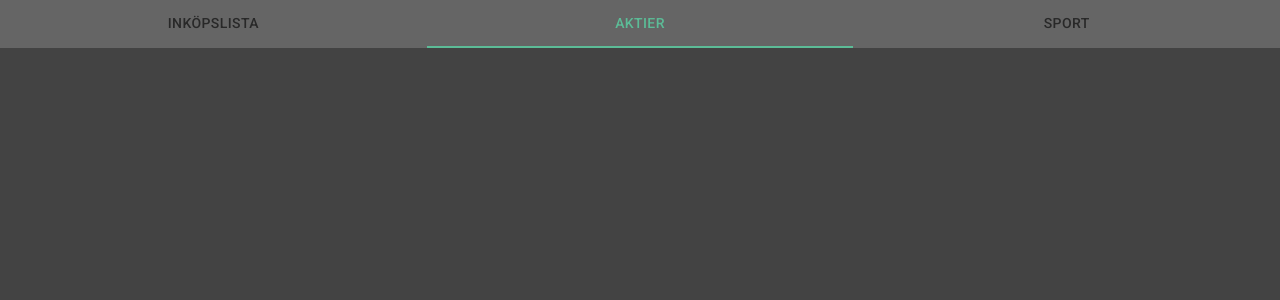
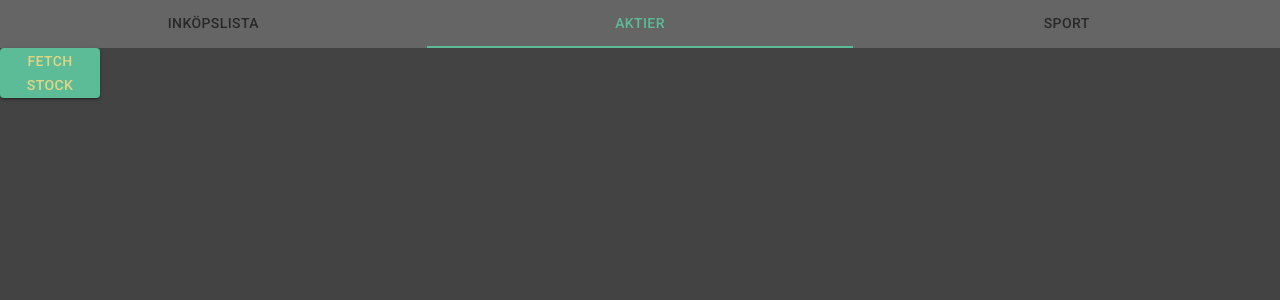
Before and after one commit to oscarstenqvist/dashboard, a React (Vite) app: page / in a window 1280 px wide. Both pictures are taken after a click on the tab "AKTIER". Shown: the top 300 px of the page. Built offline with nearby package versions, Linux system fonts and the light colour scheme.

Commit message:
Feat: added nvidia stock

```diff
--- a/package.json
+++ b/package.json
@@ -15,9 +15,12 @@
     "@fontsource/roboto": "^5.1.1",
     "@mui/icons-material": "^6.4.6",
     "@mui/material": "^6.4.6",
+    "axios": "^1.8.1",
+    "chart.js": "^4.4.8",
     "eslint-plugin-react-dom": "^1.28.0",
     "eslint-plugin-react-x": "^1.28.0",
     "react": "^19.0.0",
+    "react-chartjs-2": "^5.3.0",
     "react-dom": "^19.0.0",
     "react-hook-form": "^7.54.2",
     "uuid": "^11.1.0"
--- /dev/null
+++ b/src/stock/StockApiService.ts
@@ -0,0 +1,21 @@
+import axios from "axios";
+
+interface TimeSeriesData {
+  [key: string]: unknown;
+}
+
+const stockApiKey = "274YZT1J6EB5534B";
+const useStockApi = () => {
+  const getDailyStockData = async (symbol: string): Promise<TimeSeriesData | null> => {
+    const url = "https://www.alphavantage.co/query?function=TIME_SERIES_DAILY&symbol=" + symbol + "&apikey=" + stockApiKey;
+    try {
+      const response = await axios.get<TimeSeriesData>(url);
+      return response.data;
+    } catch (err) {
+      console.error("Error fetching stock data:", err);
+      return null;
+    }
+  }
+  return { getDailyStockData }
+}
+export default useStockApi;
--- a/src/stock/StockView.tsx
+++ b/src/stock/StockView.tsx
@@ -1,7 +1,78 @@
+import { useState } from "react";
+import useStockApi from "./StockApiService";
+import { Button } from "@mui/material";
+import { Line } from "react-chartjs-2";
+import {
+  Chart as ChartJS,
+  CategoryScale,
+  LinearScale,
+  PointElement,
+  LineElement,
+  Title,
+  Tooltip,
+  Legend,
+} from "chart.js";
+import { colors } from "../styling/theme";
+
+// Register the required chart elements
+ChartJS.register(
+  CategoryScale,
+  LinearScale,
+  PointElement,
+  LineElement,
+  Title,
+  Tooltip,
+  Legend
+);
+
 function StockView() {
+  const { getDailyStockData } = useStockApi();
+  const [chartData, setChartData] = useState(null);
+
+  const handleStockClick = async () => {
+    try {
+      const data = await getDailyStockData("NVDA");
+      if (!data) return;
+
+      // Process the stock data
+      const labels = [];
+      const prices = [];
+
+      // Extract date and close price for the chart
+      for (const date in data["Time Series (Daily)"]) {
+        labels.push(date);
+        // eslint-disable-next-line @typescript-eslint/no-unsafe-argument, @typescript-eslint/no-unsafe-member-access
+        prices.push(parseFloat(data["Time Series (Daily)"][date]["4. close"]));
+      }
+
+      // Create chart data object
+      setChartData({
+        labels: labels.reverse(), // Reverse so the most recent date is at the end
+        datasets: [
+          {
+            label: "NVDA Closing Price",
+            data: prices.reverse(), // Reverse the data to match the dates
+            borderColor: colors.primary,
+            fill: true,
+            tension: 0.1,
+          },
+        ],
+      });
+    } catch (error) {
+      console.error("Error fetching stock data: ", error);
+    }
+  };
+
   return (
     <>
+      <Button onClick={() => void handleStockClick()}>Fetch stock</Button>
+      {chartData && (
+        <div style={{ width: "80%", margin: "0 auto", paddingTop: "20px" }}>
+          <Line data={chartData} />
+        </div>
+      )}
     </>
-  )
+  );
 }
+
 export default StockView;
--- a/src/styling/theme.ts
+++ b/src/styling/theme.ts
@@ -1,6 +1,6 @@
 import { createTheme } from "@mui/material";
 
-const colors = {
+export const colors = {
   background: "#434343",
   primary: "#5CBC97",
   secondary: "#E1D584",
```
Also changed, not shown: 1 other file (tests, documents, lock files or other folders).
